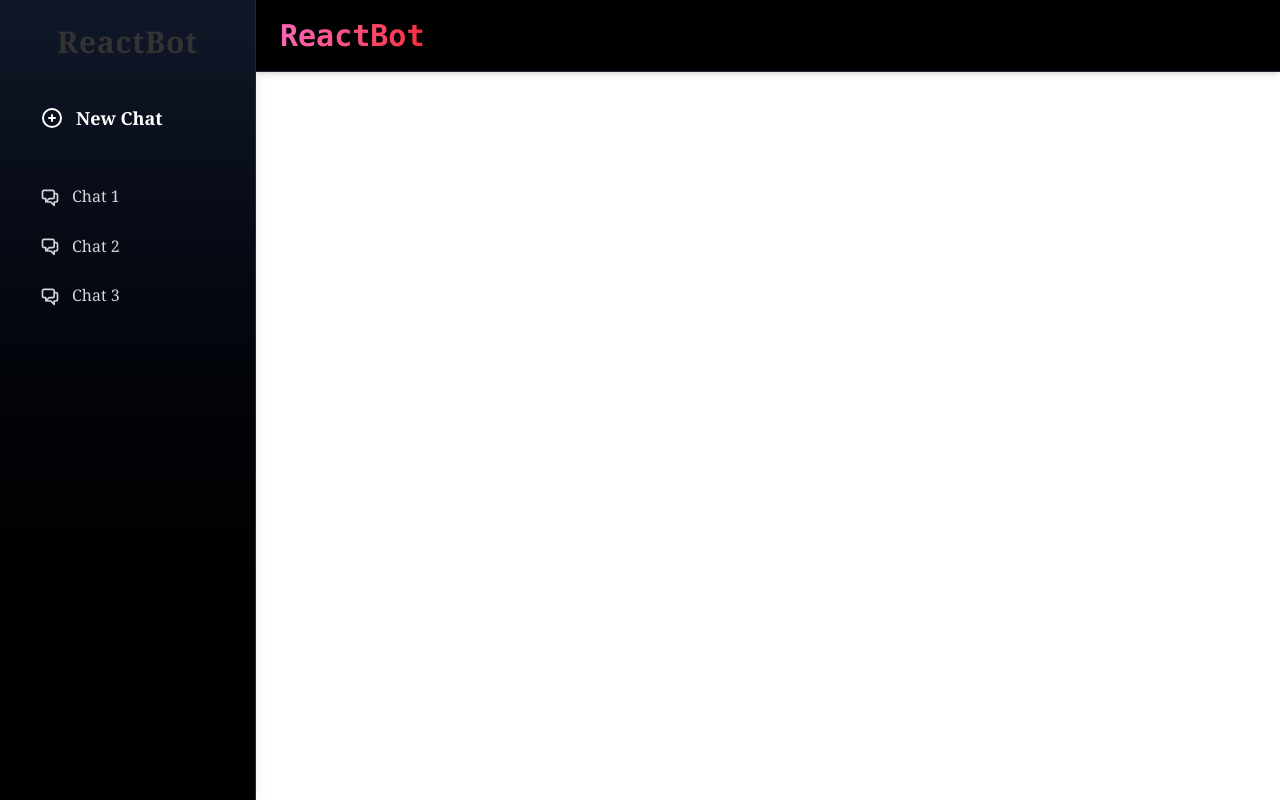
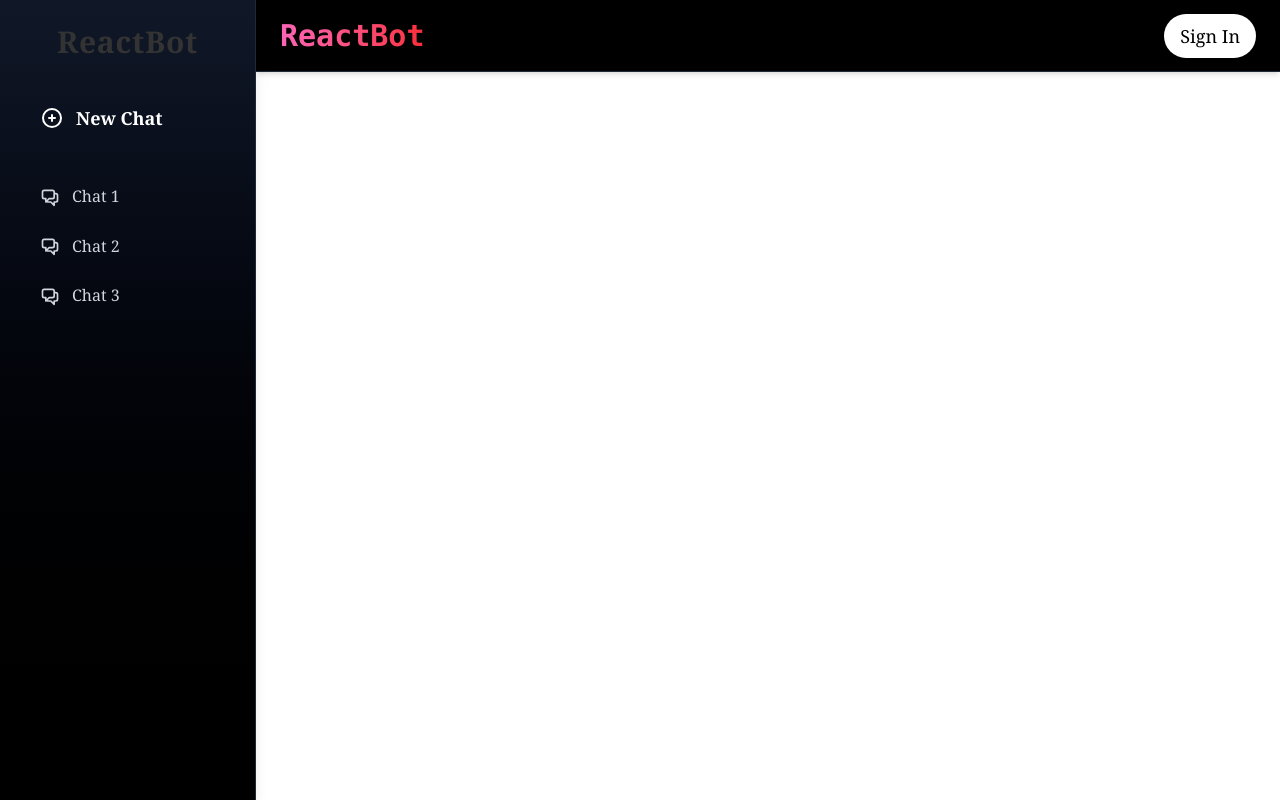
Before and after one commit to tejas-waghamare/Gemini-Clone, a React (Vite) app in the folder frontend-gemini/: page / in a window 1280 px wide. Built offline with nearby package versions, Linux system fonts and the light colour scheme.

Commit message:
Sign in button add

```diff
--- a/frontend-gemini/src/components/Navbar.jsx
+++ b/frontend-gemini/src/components/Navbar.jsx
@@ -1,4 +1,3 @@
-
 import { FaUser } from "react-icons/fa";
 import { useDispatch, useSelector } from "react-redux";
 import { useNavigate, useParams } from "react-router-dom";
@@ -6,16 +5,16 @@ import { logout } from "../features/authSlice";
 
 const Navbar = () => {
   const { chatId } = useParams();
-  const chats = useSelector(state => state.chats.value);
-  const chat = chats.find(c => c._id === chatId); // Assuming `_id` is correct key
-  const loggedInUser = useSelector(state => state.auth.user);
+  const chats = useSelector((state) => state.chats.value);
+  const chat = chats.find((c) => c._id === chatId);
+  const loggedInUser = useSelector((state) => state.auth.user);
 
   const dispatch = useDispatch();
   const navigate = useNavigate();
 
   const logoutUser = () => {
     dispatch(logout());
-    navigate('/login');
+    navigate("/login");
   };
 
   return (
@@ -24,8 +23,8 @@ const Navbar = () => {
         ReactBot
       </span>
 
-      {loggedInUser && (
-        <div className="flex items-center gap-3 text-lg bg-white text-black px-4 py-2 rounded-full shadow hover:bg-gray-100 transition duration-200 ">
+      {loggedInUser ? (
+        <div className="flex items-center gap-3 text-lg bg-white text-black px-4 py-2 rounded-full shadow hover:bg-gray-100 transition duration-200">
           <FaUser className="text-blue-600" />
           <span>{loggedInUser.name || "User"}</span>
           <button
@@ -35,12 +34,20 @@ const Navbar = () => {
             Logout
           </button>
         </div>
+      ) : (
+        <button
+          onClick={() => navigate("/login")}
+          className="bg-white text-black px-4 py-2 rounded-full shadow hover:bg-gray-100 transition duration-200 text-lg"
+        >
+          Sign In
+        </button>
       )}
     </nav>
   );
 };
 
 export default Navbar;
+
 
 
 
```
